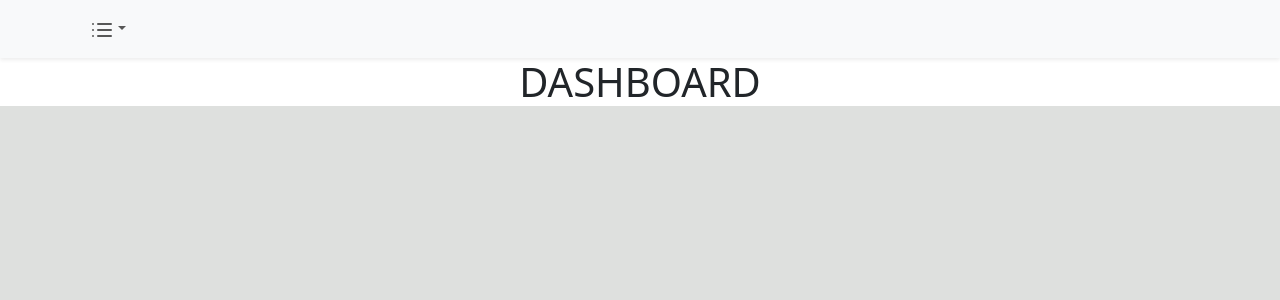
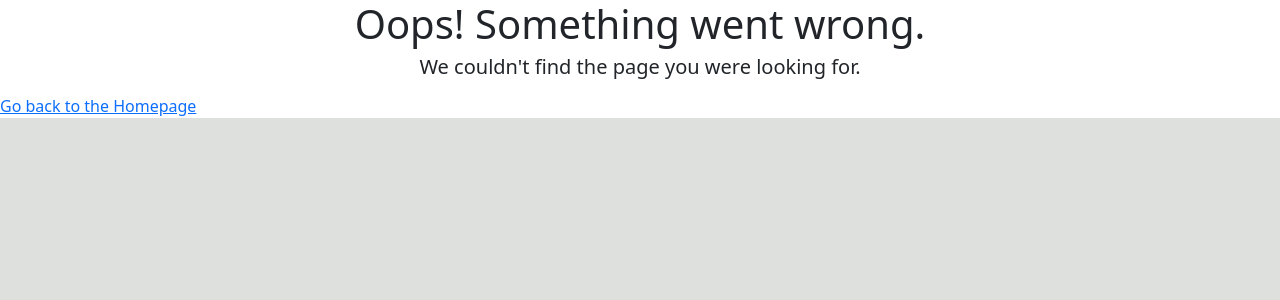
Before and after one commit to lolomoguzu/AI-Monitoring, a React (Vite) app in the folder Monitoring/: page / in a window 1280 px wide. Shown: the top 300 px of the page. Built offline with nearby package versions, Linux system fonts and the light colour scheme.

Commit message:
add some features

```diff
--- a/Monitoring/src/App.tsx
+++ b/Monitoring/src/App.tsx
@@ -1,11 +1,9 @@
-import HeaderTxt from "./Components/HeaderTxt";
 import NavButton from "./Components/NavButton";
 
 const App = () => {
   return (
     <div>
       <NavButton />
-      <HeaderTxt />
     </div>
   );
 };
--- a/Monitoring/src/Components/HeaderTxt.tsx
+++ b/Monitoring/src/Components/Dashboard.tsx
@@ -1,6 +1,9 @@
+import NavButton from "./NavButton";
+
 function HeaderTxt() {
   return (
     <div>
+      <NavButton />
       <h1>DASHBOARD</h1>
     </div>
   );
--- /dev/null
+++ b/Monitoring/src/Components/ErrorElement.tsx
@@ -0,0 +1,13 @@
+import { Link } from "react-router-dom";
+const ErrorElement = () => {
+  return (
+    <div>
+      <h1>Oops! Something went wrong.</h1>
+      <p>We couldn't find the page you were looking for.</p>
+
+      <Link to="/Dashboard">Go back to the Homepage</Link>
+    </div>
+  );
+};
+
+export default ErrorElement;
--- a/Monitoring/src/Components/NavButton.tsx
+++ b/Monitoring/src/Components/NavButton.tsx
@@ -1,9 +1,10 @@
 import { Navbar, Nav, NavDropdown, Container } from "react-bootstrap";
-import { List} from "lucide-react";
-import "../Design/NavButton.css";
+import { List } from "lucide-react";
+import "..Navbutton.css";
 
 const NavButton = () => {
   return (
+    <div>
       <Navbar expand="lg" className="bg-light shadow-sm">
         <Container>
           {/* Left Side - Dropdown */}
@@ -14,11 +15,13 @@ const NavButton = () => {
               className="border-0 bg-transparent"
             >
               <NavDropdown.Item href="/Homepage">Homepage</NavDropdown.Item>
+              <NavDropdown.Item href="/Dashboard">Dashboard</NavDropdown.Item>
               <NavDropdown.Item href="/About">About</NavDropdown.Item>
             </NavDropdown>
           </Nav>
         </Container>
       </Navbar>
+    </div>
   );
 };
 
--- a/Monitoring/src/Design/Navbutton.css
+++ b/Monitoring/src/Design/Navbutton.css
@@ -2,8 +2,8 @@
     display: inline-block;
     padding: 10px 20px;
     margin: 5px;
-    background-color: #007bff;
-    color: white;
+    background-color: #087ffd;
+    color: rgb(41, 38, 38);
     text-align: center;
     text-decoration: none;
     border-radius: 5px;
@@ -11,5 +11,5 @@
 }
 
 .nav-button:hover {
-    background-color: #e70000;
+    background-color: #f20000;
 }
--- a/Monitoring/src/Pages/AboutUs.tsx
+++ b/Monitoring/src/Pages/AboutUs.tsx
@@ -1,10 +1,11 @@
-
+import NavButton from "../Components/NavButton";
 const AboutUs = () => {
   return (
     <div>
+      <NavButton />
       <h1>About Us</h1>
     </div>
-  )
-}
+  );
+};
 
-export default AboutUs
+export default AboutUs;
--- a/Monitoring/src/Pages/Homepage.tsx
+++ b/Monitoring/src/Pages/Homepage.tsx
@@ -1,11 +1,12 @@
-
+import NavButton from "../Components/NavButton";
 
 const Homepage = () => {
   return (
     <div>
+      <NavButton />
       <h1>HomePage</h1>
     </div>
-  )
-}
+  );
+};
 
-export default Homepage
+export default Homepage;
--- a/Monitoring/src/index.css
+++ b/Monitoring/src/index.css
@@ -18,3 +18,8 @@ h1 {
   line-height: 1.1;
   text-align: center;
 }
+p {
+  font-size: 20px;
+  line-height: 1.1;
+  text-align: center;
+}
--- a/Monitoring/src/main.tsx
+++ b/Monitoring/src/main.tsx
@@ -4,26 +4,36 @@ import "./index.css";
 import App from "./App.tsx";
 import Homepage from "./Pages/Homepage.tsx";
 import AboutUs from "./Pages/AboutUs.tsx";
-import {createBrowserRouter, RouterProvider} from 'react-router-dom';
+import Dashboard from "./Components/Dashboard.tsx";
+import { createBrowserRouter, RouterProvider } from "react-router-dom";
 import "bootstrap/dist/css/bootstrap.min.css";
+import ErrorElement from "./Components/ErrorElement.tsx";
 
-const router = createBrowserRouter([{
-path: "/",
-element: <App/>,
+const router = createBrowserRouter([
+  {
+    path: "/Dashboard",
+    element: <Dashboard />,
+    errorElement: <ErrorElement />,
   },
   {
     path: "/Homepage",
-element : <Homepage />,
+    element: <Homepage />,
+    errorElement: <ErrorElement />,
   },
   {
     path: "/About",
-element : <AboutUs />,
-}
+    element: <AboutUs />,
+    errorElement: <ErrorElement />,
+  },
+  {
+    path: "/",
+    element: <ErrorElement />,
+    errorElement: <ErrorElement />,
+  },
 ]);
-
 
 createRoot(document.getElementById("root")!).render(
   <StrictMode>
-    <RouterProvider router={router}/>
+    <RouterProvider router={router} />
   </StrictMode>
 );
```
Lines whose indentation alone changed are shown as unchanged.
